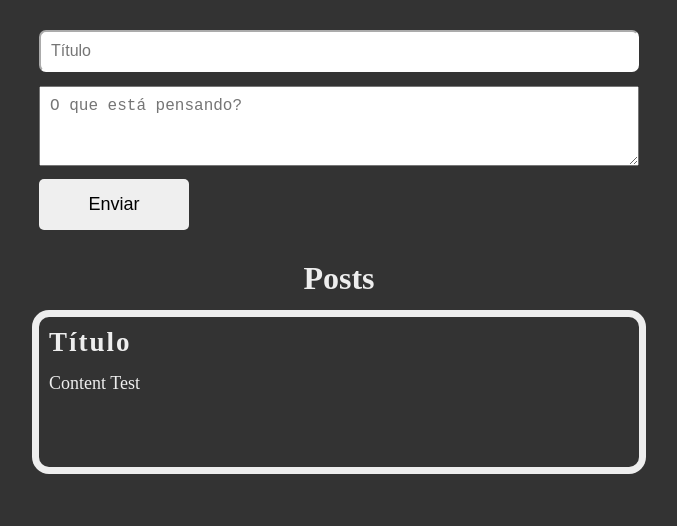
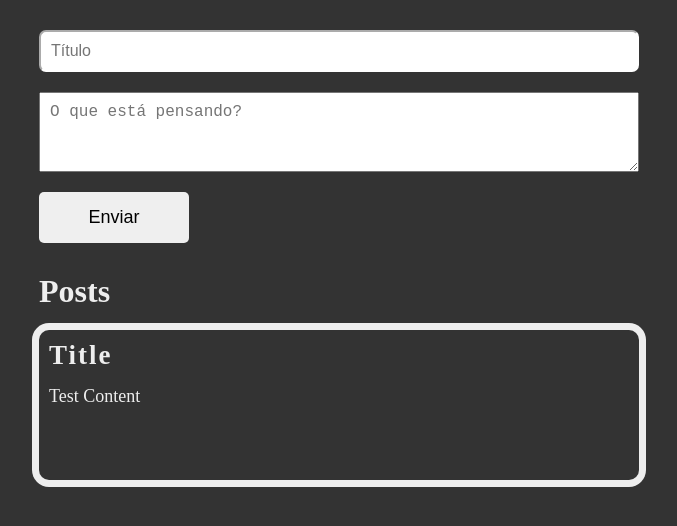
Before and after one commit to FelipePinha/PostsControlApp, a React (Vite) app: page / in a window 1280 px wide. Shown: the top 526 px of the page, without its empty margins (301-978 px from the left). Built offline with nearby package versions, Linux system fonts and the light colour scheme.

Commit message:
updated base structure and some changes

```diff
--- a/src/components/App/App.jsx
+++ b/src/components/App/App.jsx
@@ -1,16 +1,12 @@
 import React from "react";
 import { Wrapper } from "./App.styles";
 import { Form } from "../Form/Form";
-import { Post } from "../Post/Post";
+
 
 export const App = () => {
   return(
     <Wrapper>
       <Form />
-
-      <h1>Posts</h1>
-
-      <Post />
     </Wrapper>
   )
 }
--- a/src/components/Form/Form.jsx
+++ b/src/components/Form/Form.jsx
@@ -1,13 +1,17 @@
 import React from "react";
 import { Wrapper } from "./Form.styles";
+import { Post } from "../Post/Post";
 
 export const Form = () => {
     return (
         <Wrapper>
             <input type="text" placeholder="Título"/>
-            <textarea type="text" placeholder="O que está pensando?"></textarea>
+            <textarea maxLength={100} type="text" placeholder="O que está pensando?"></textarea>
 
             <button>Enviar</button>
+
+            <h1>Posts</h1>
+            <Post title={'Title'} content={'Test Content'}/>
         </Wrapper>
     )
 }
--- a/src/components/Form/Form.styles.js
+++ b/src/components/Form/Form.styles.js
@@ -3,7 +3,6 @@ import styled from "styled-components";
 export const Wrapper = styled.div`
     width: 600px;
     min-width: 300px;
-    height: 200px;
 
     margin-top: 30px;
 
@@ -30,6 +29,9 @@ export const Wrapper = styled.div`
 
         padding: 10px;
         font-size: 16px;
+
+        margin-top: 20px;
+        margin-bottom: 20px;
     }
 
     button {
--- a/src/components/Post/Post.jsx
+++ b/src/components/Post/Post.jsx
@@ -1,12 +1,12 @@
 import React from "react";
 import { Wrapper } from "./Post.styles";
 
-export const Post = () => {
+export const Post = ({ title, content }) => {
     return (
         <Wrapper>
-            <h2>Título</h2>
+            <h2>{title}</h2>
 
-            <span>Content Test</span>
+            <span>{content}</span>
         </Wrapper>
     )
 }
--- a/src/components/Post/Post.styles.js
+++ b/src/components/Post/Post.styles.js
@@ -1,7 +1,7 @@
 import styled from "styled-components";
 
 export const Wrapper = styled.div`
-    width: 600px;
+    width: 100%;
     min-width: 300px;
     height: 150px;
 
```
